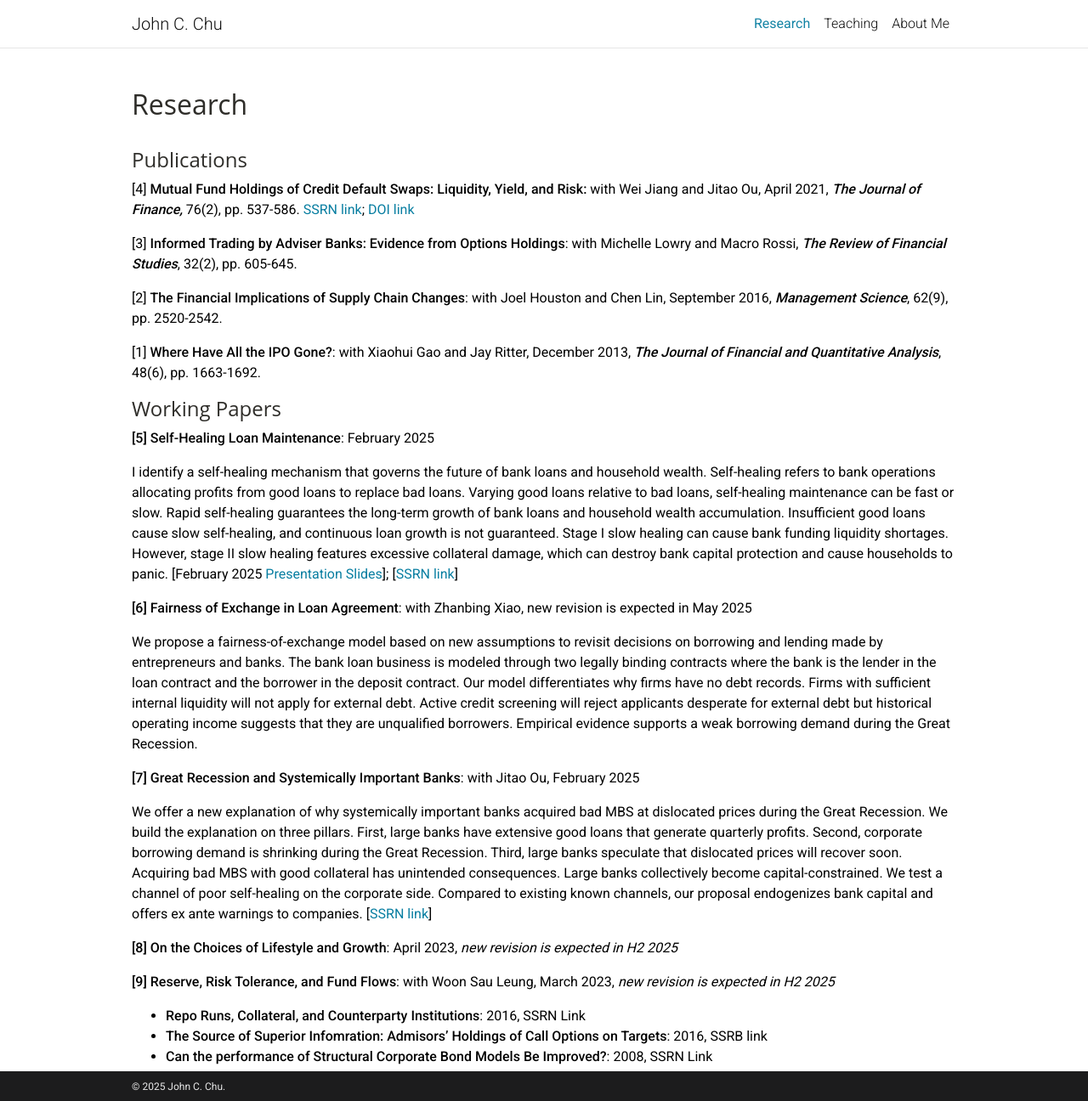
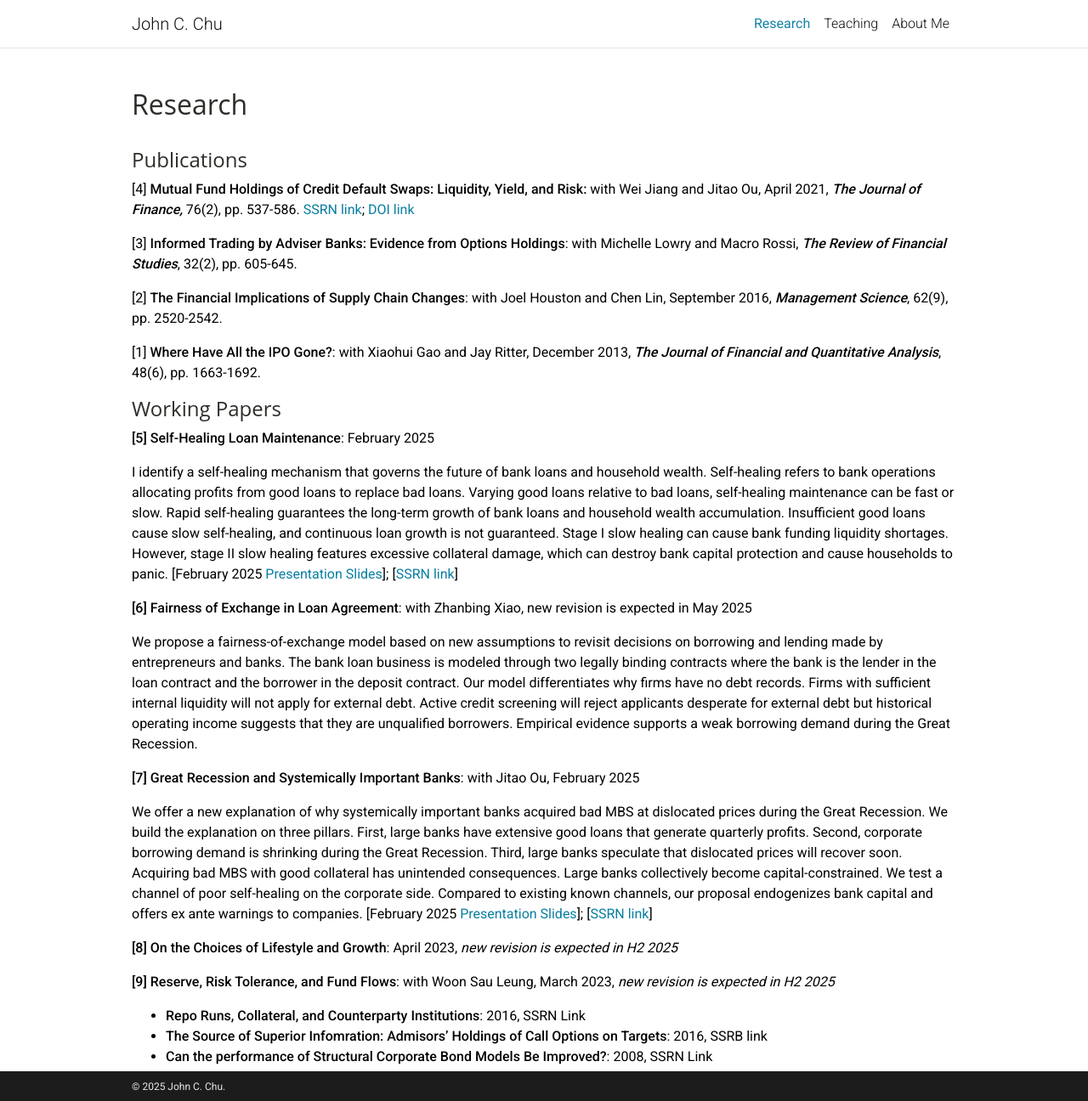
Before and after one commit to johnchu2022/website, a Jekyll site: the page built from _pages/research.md, in a window 1280 px wide and 1296 px high. Shown: the whole window at 85% size. Built offline with Jekyll 4.4.1, drawn with Linux system fonts in a browser that asks for light colours; a style sheet for code colours, icons or effects is not loaded.

Commit message:
Update Pages “research”

```diff
--- a/_pages/research.md
+++ b/_pages/research.md
@@ -27,7 +27,7 @@
 
 **\[7]** **Great Recession and Systemically Important Banks**: with Jitao Ou, February 2025
 
-We offer a new explanation of why systemically important banks acquired bad MBS at dislocated prices during the Great Recession. We build the explanation on three pillars. First, large banks have extensive good loans that generate quarterly profits. Second, corporate borrowing demand is shrinking during the Great Recession. Third, large banks speculate that dislocated prices will recover soon. Acquiring bad MBS with good collateral has unintended consequences. Large banks collectively become capital-constrained. We test a channel of poor self-healing on the corporate side. Compared to existing known channels, our proposal endogenizes bank capital and offers ex ante warnings to companies. [[SSRN link](https://papers.ssrn.com/sol3/papers.cfm?abstract_id=5121111)]
+We offer a new explanation of why systemically important banks acquired bad MBS at dislocated prices during the Great Recession. We build the explanation on three pillars. First, large banks have extensive good loans that generate quarterly profits. Second, corporate borrowing demand is shrinking during the Great Recession. Third, large banks speculate that dislocated prices will recover soon. Acquiring bad MBS with good collateral has unintended consequences. Large banks collectively become capital-constrained. We test a channel of poor self-healing on the corporate side. Compared to existing known channels, our proposal endogenizes bank capital and offers ex ante warnings to companies. [February 2025 [Presentation Slides](https://www.dropbox.com/scl/fi/3fcksh370x2qew0srsqoe/Bank_JC2_pres.pdf?rlkey=r2v2uf5qfhlh2fmg59nas3ddt&dl=0)[](https://www.dropbox.com/scl/fi/3fcksh370x2qew0srsqoe/Bank_JC2_pres.pdf?rlkey=r2v2uf5qfhlh2fmg59nas3ddt&dl=0)]; [[SSRN link](https://papers.ssrn.com/sol3/papers.cfm?abstract_id=5121111)]
 
 **\[8] O﻿n the Choices of Lifestyle and Growth**: April 2023, *new revision is expected in H2 2025*
 
```
